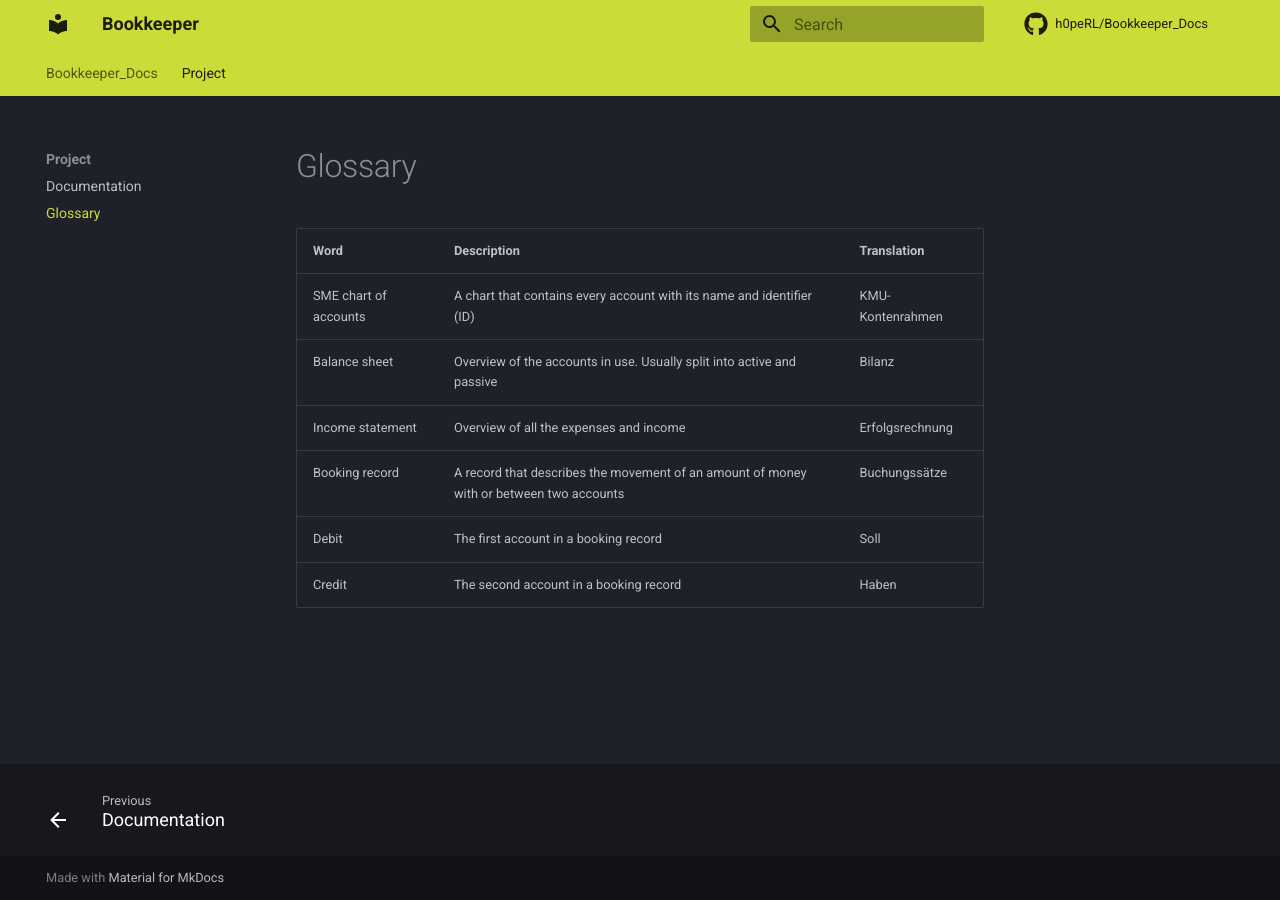
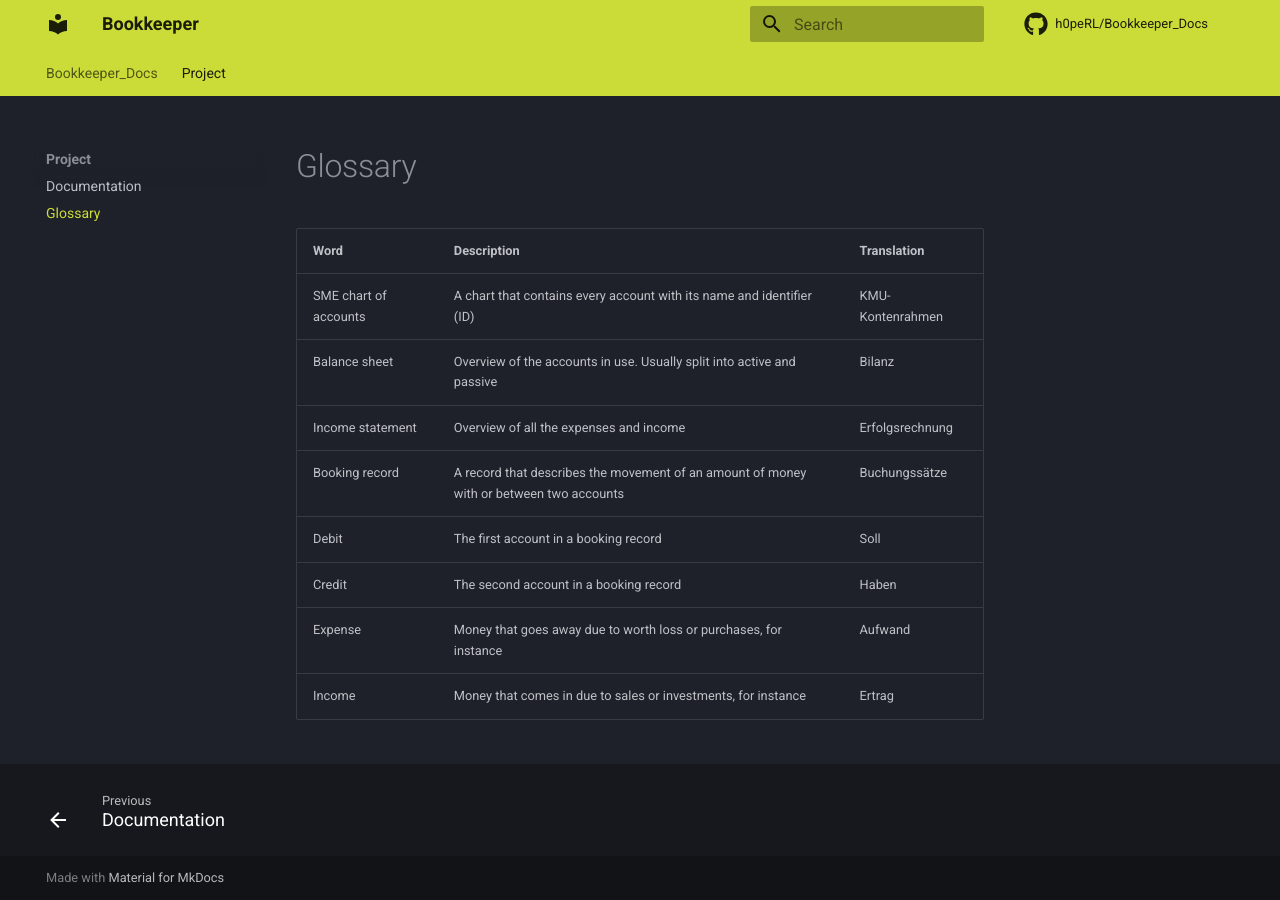
Before and after one commit to h0peRL/Bookkeeper_Docs, an MkDocs documentation site: the page built from docs/project/glossary.md, in a window 1280 px wide. Built offline with MkDocs 1.6.1 and Material for MkDocs 9.7.7, drawn with Linux system fonts in a browser that asks for light colours; comment, search, counter and statistics services are not loaded.

Commit message:
add terms for income and expense

```diff
--- a/docs/project/glossary.md
+++ b/docs/project/glossary.md
@@ -9,3 +9,5 @@
 | Booking record        | A record that describes the movement of an amount of money with or between two accounts | Buchungssätze    |
 | Debit                 | The first account in a booking record                                                   | Soll             |
 | Credit                | The second account in a booking record                                                  | Haben            |
+| Expense               | Money that goes away due to worth loss or purchases, for instance                       | Aufwand          |
+| Income                | Money that comes in due to sales or investments, for instance                           | Ertrag           |
```
